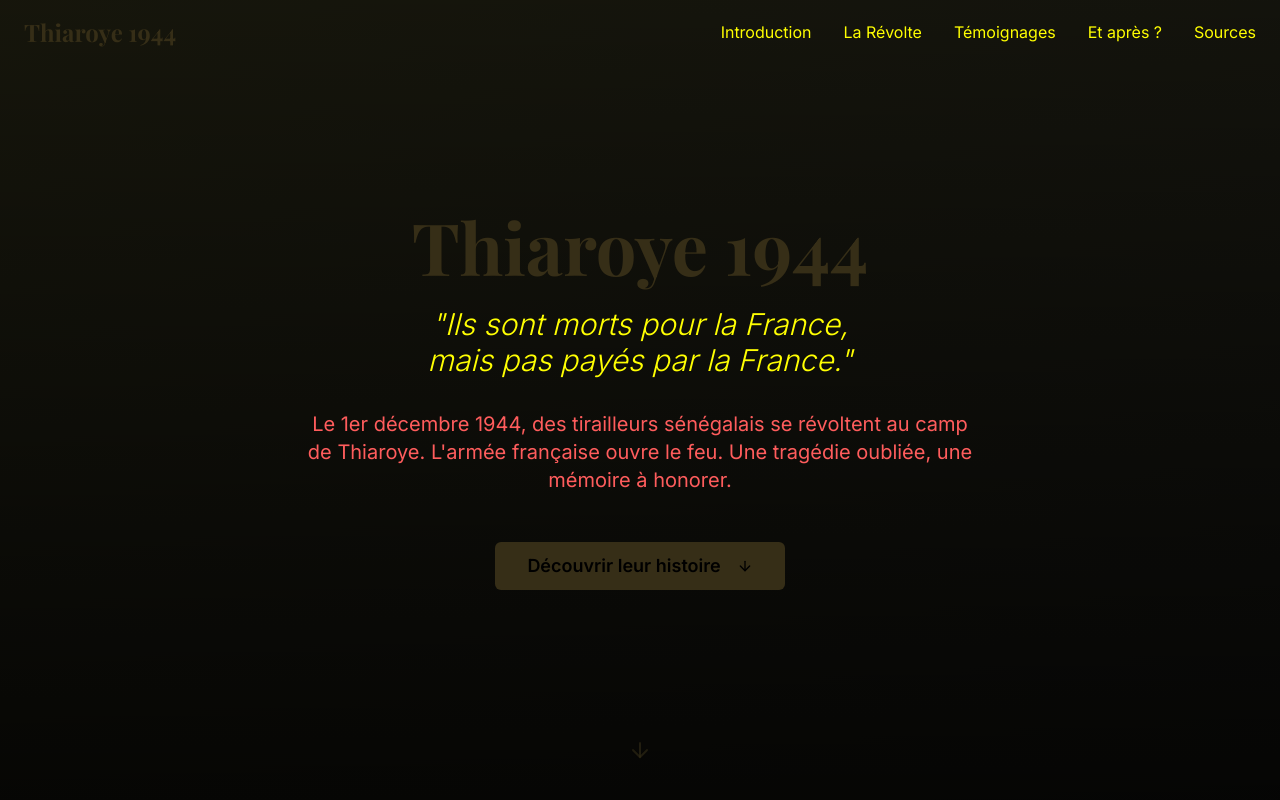
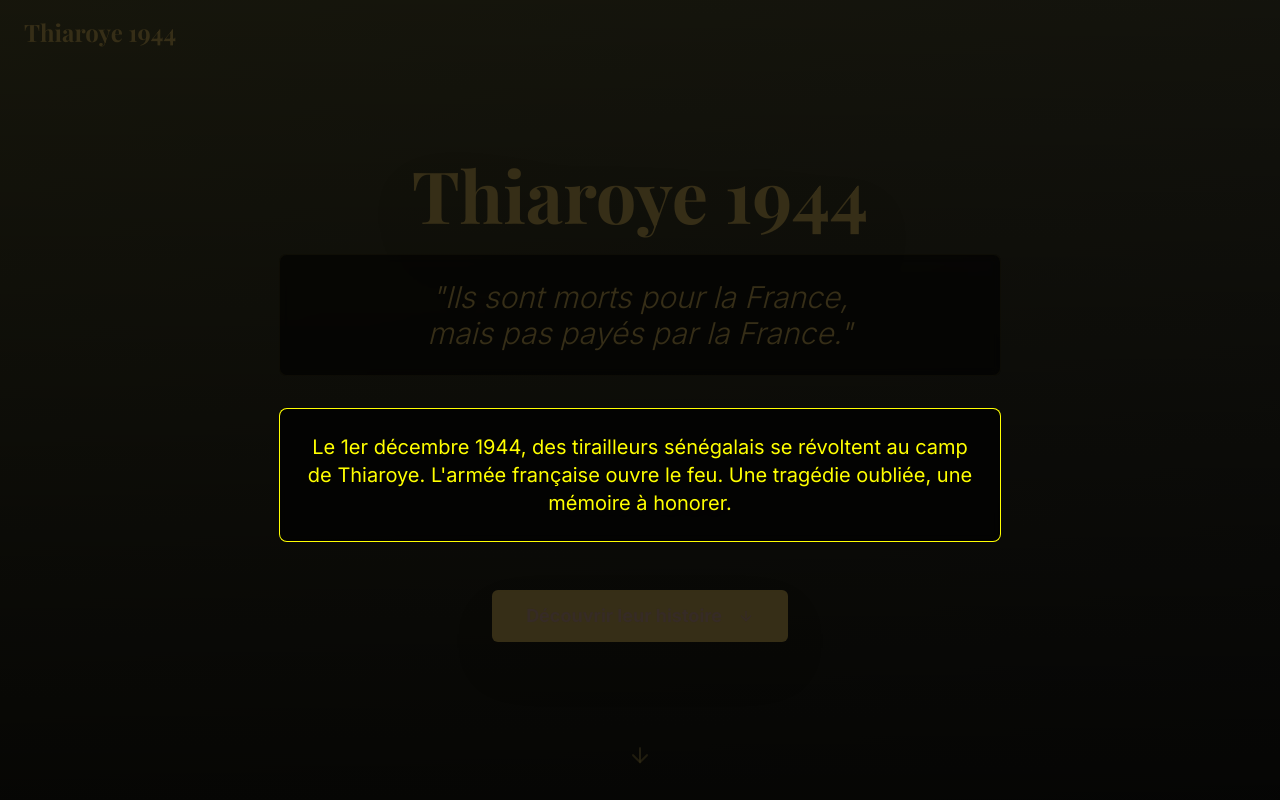
Before and after one commit to Deku937/thiaroye-echoes-remembrance, a React (Vite) app: page / in a window 1280 px wide. Shown: the top 800 px of the page. Built offline with nearby package versions, Linux system fonts and the light colour scheme.

Commit message:
Fix: Improve hero section readability and behavior
- Ensure the hero section content is more readable.
- Prevent scrolling to the introduction until the "Découvrir leur histoire" button is clicked.

```diff
--- a/src/components/Hero.tsx
+++ b/src/components/Hero.tsx
@@ -19,26 +19,28 @@ const Hero = ({ onDiscover }: { onDiscover: () => void }) => {
       <div className="absolute inset-0 bg-gradient-to-br from-kaki/20 to-dark-red/20" />
 
       <div className={`relative z-20 text-center max-w-4xl px-6 transition-all duration-1000 ${isVisible ? 'opacity-100 translate-y-0' : 'opacity-0 translate-y-10'}`}>
-        <h1 className="font-serif text-4xl md:text-6xl lg:text-7xl font-bold text-gold mb-6 leading-tight">
+        <h1 className="font-serif text-4xl md:text-6xl lg:text-7xl font-bold text-gold mb-6 leading-tight drop-shadow-2xl">
           Thiaroye 1944
         </h1>
 
-        <div className="mb-8">
-          <blockquote className="text-xl md:text-2xl lg:text-3xl text-foreground/90 italic font-light leading-relaxed">
+        <div className="mb-8 bg-black/60 backdrop-blur-sm rounded-lg p-6 border border-gold/20">
+          <blockquote className="text-xl md:text-2xl lg:text-3xl text-gold italic font-light leading-relaxed drop-shadow-lg">
             "Ils sont morts pour la France,<br />
             mais pas payés par la France."
           </blockquote>
         </div>
 
-        <p className="text-lg md:text-xl text-muted-foreground mb-12 max-w-2xl mx-auto leading-relaxed">
-          Le 1er décembre 1944, des tirailleurs sénégalais se révoltent au camp de Thiaroye.
-          L'armée française ouvre le feu. Une tragédie oubliée, une mémoire à honorer.
-        </p>
+        <div className="bg-black/70 backdrop-blur-sm rounded-lg p-6 mb-12 border border-foreground/20">
+          <p className="text-lg md:text-xl text-foreground leading-relaxed max-w-2xl mx-auto drop-shadow-lg">
+            Le 1er décembre 1944, des tirailleurs sénégalais se révoltent au camp de Thiaroye.
+            L'armée française ouvre le feu. Une tragédie oubliée, une mémoire à honorer.
+          </p>
+        </div>
 
         <Button
           onClick={onDiscover}
           size="lg"
-          className="bg-gold hover:bg-gold/90 text-black font-semibold px-8 py-6 text-lg transition-all duration-300 hover:scale-105"
+          className="bg-gold hover:bg-gold/90 text-memorial-black font-bold px-8 py-6 text-lg transition-all duration-300 hover:scale-105 shadow-2xl border-2 border-gold/50 hover:border-gold"
         >
           Découvrir leur histoire
           <ArrowDown className="ml-2 h-5 w-5" />
--- a/src/components/Navigation.tsx
+++ b/src/components/Navigation.tsx
@@ -3,7 +3,7 @@ import { useState, useEffect } from 'react';
 import { Menu, X } from 'lucide-react';
 import { Button } from '@/components/ui/button';
 
-const Navigation = () => {
+const Navigation = ({ showContent }: { showContent: boolean }) => {
   const [isScrolled, setIsScrolled] = useState(false);
   const [isMobileMenuOpen, setIsMobileMenuOpen] = useState(false);
 
@@ -45,7 +45,8 @@ const Navigation = () => {
             Thiaroye 1944
           </button>
 
-          {/* Desktop Navigation */}
+          {/* Desktop Navigation - only show if content is visible */}
+          {showContent && (
             <div className="hidden md:flex items-center space-x-8">
               {navItems.map((item) => (
                 <button
@@ -57,8 +58,10 @@ const Navigation = () => {
                 </button>
               ))}
             </div>
+          )}
 
-          {/* Mobile Navigation Toggle */}
+          {/* Mobile Navigation Toggle - only show if content is visible */}
+          {showContent && (
             <Button
               variant="ghost"
               size="sm"
@@ -67,10 +70,11 @@ const Navigation = () => {
             >
               {isMobileMenuOpen ? <X className="h-6 w-6" /> : <Menu className="h-6 w-6" />}
             </Button>
+          )}
         </div>
 
-        {/* Mobile Navigation Menu */}
-        {isMobileMenuOpen && (
+        {/* Mobile Navigation Menu - only show if content is visible */}
+        {showContent && isMobileMenuOpen && (
           <div className="md:hidden mt-4 pb-4 border-t border-border">
             <div className="flex flex-col space-y-4 pt-4">
               {navItems.map((item) => (
--- a/src/pages/Index.tsx
+++ b/src/pages/Index.tsx
@@ -1,5 +1,5 @@
 
-import { useRef } from 'react';
+import { useState } from 'react';
 import Hero from '@/components/Hero';
 import Navigation from '@/components/Navigation';
 import Introduction from '@/components/Introduction';
@@ -10,27 +10,37 @@ import Sources from '@/components/Sources';
 import Footer from '@/components/Footer';
 
 const Index = () => {
-  const scrollToIntro = () => {
+  const [showContent, setShowContent] = useState(false);
+
+  const handleDiscover = () => {
+    setShowContent(true);
+    // Scroll to content after a short delay to allow for state update
+    setTimeout(() => {
       const introSection = document.getElementById('intro');
       if (introSection) {
         introSection.scrollIntoView({ behavior: 'smooth' });
       }
+    }, 100);
   };
 
   return (
     <div className="min-h-screen bg-background">
-      <Navigation />
+      <Navigation showContent={showContent} />
 
       <div id="hero">
-        <Hero onDiscover={scrollToIntro} />
+        <Hero onDiscover={handleDiscover} />
       </div>
 
+      {showContent && (
+        <>
           <Introduction />
           <Revolt />
           <Testimonies />
           <Aftermath />
           <Sources />
           <Footer />
+        </>
+      )}
     </div>
   );
 };
```
Lines whose indentation alone changed are shown as unchanged.
